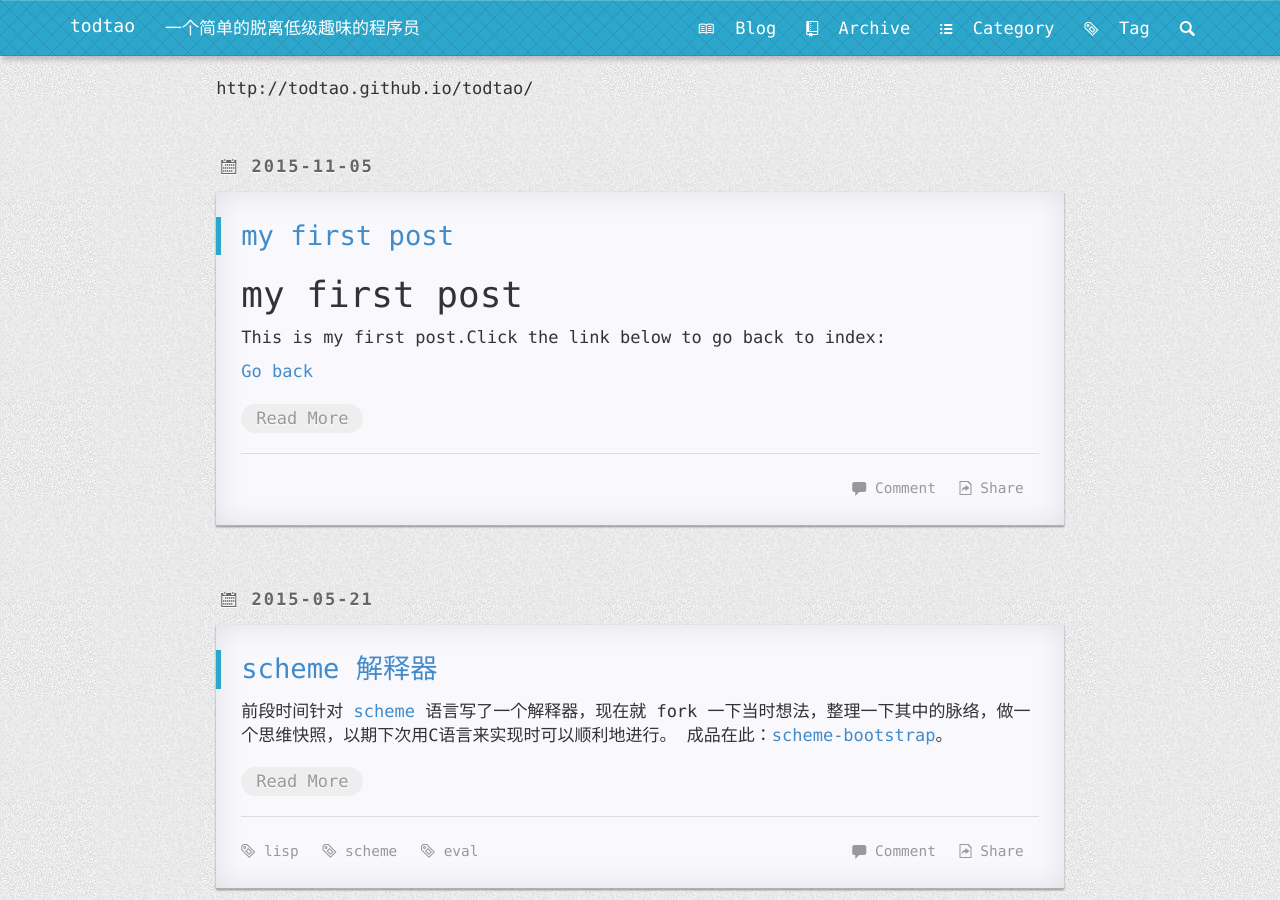
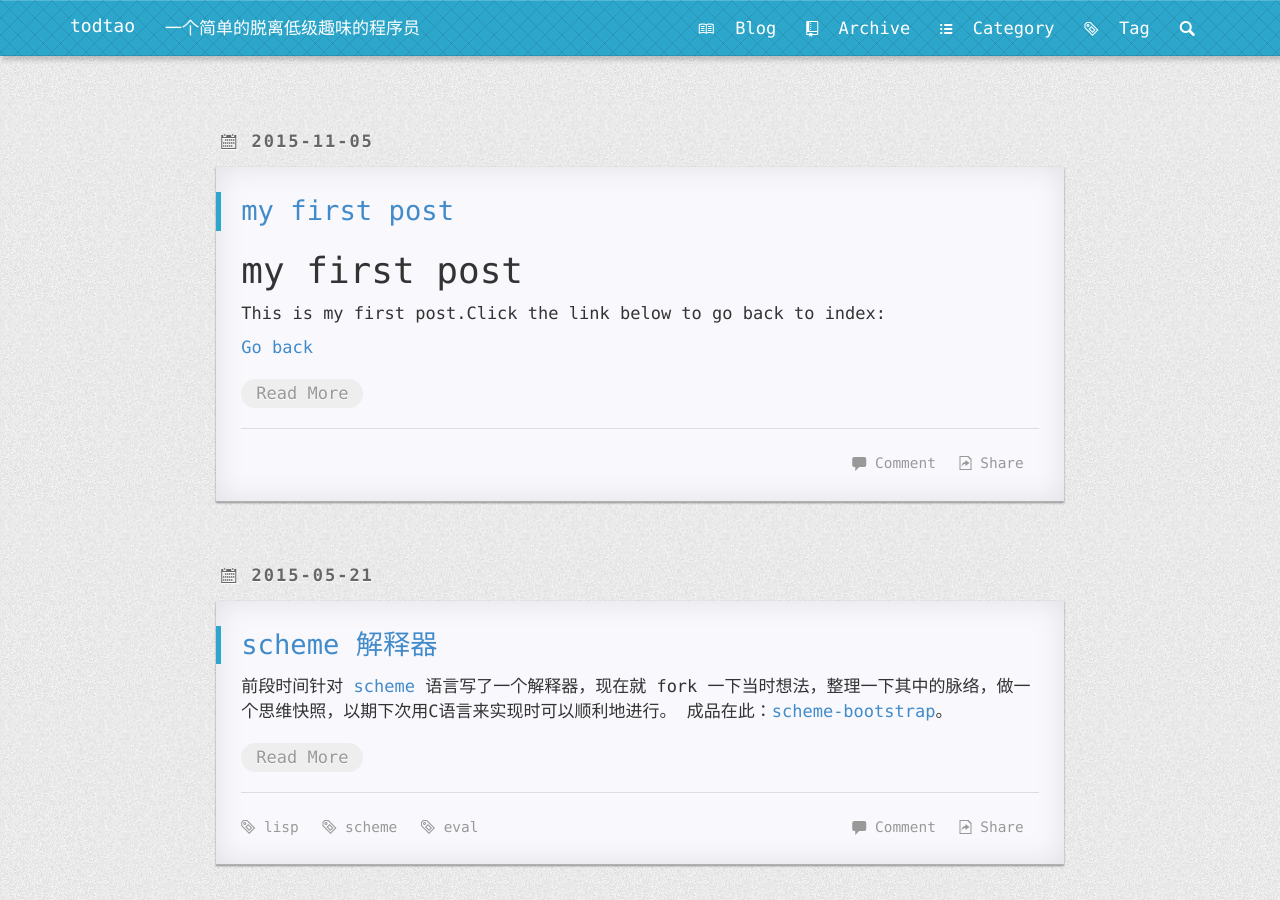
Before and after one commit to todtao/todtao, a Jekyll site: the page built from index.html, in a window 1280 px wide and 900 px high. Built offline with Jekyll 4.4.1, drawn with Linux system fonts in a browser that asks for light colours; Markdown is read by kramdown in place of the engine named in the settings; the list of posts is cut into pages by our own code; comment, search, counter and statistics services are not loaded.

Commit message:
-todtao's blog

```diff
--- a/_includes/header.html
+++ b/_includes/header.html
@@ -36,7 +36,8 @@
                         {% if p.url == page.url %}
                         <li class="active">{% else %}
                         <li>{% endif %}
-                            <a href="{{ p.url | prepend: site.baseurl | prepend: site.url }}" class="word-keep"><span class="octicon {{ p.icon }}"></span>&nbsp;&nbsp;{{ p.title }}</a>
+                        <a href="{{ p.url | prepend: site.baseurl}}" class="word-keep"><span
+                                class="octicon {{ p.icon }}"></span>&nbsp;&nbsp;{{ p.title }}</a>
                         </li>
                         {% endif %}
                         {% endfor %}
--- a/index.html
+++ b/index.html
@@ -6,7 +6,7 @@
 <div class="row index">
   <div class="col-sm-10 col-sm-offset-1 col-lg-9 col-lg-offset-1_5">
       <div>
-          {{site.baseurl}}{{site.url}}
+
         <section class="category-slice" post-cate="All">
           {% for post in paginator.posts %}
             <article>
```
Also changed, not shown: other parts of index.html (+2 -1 lines).
